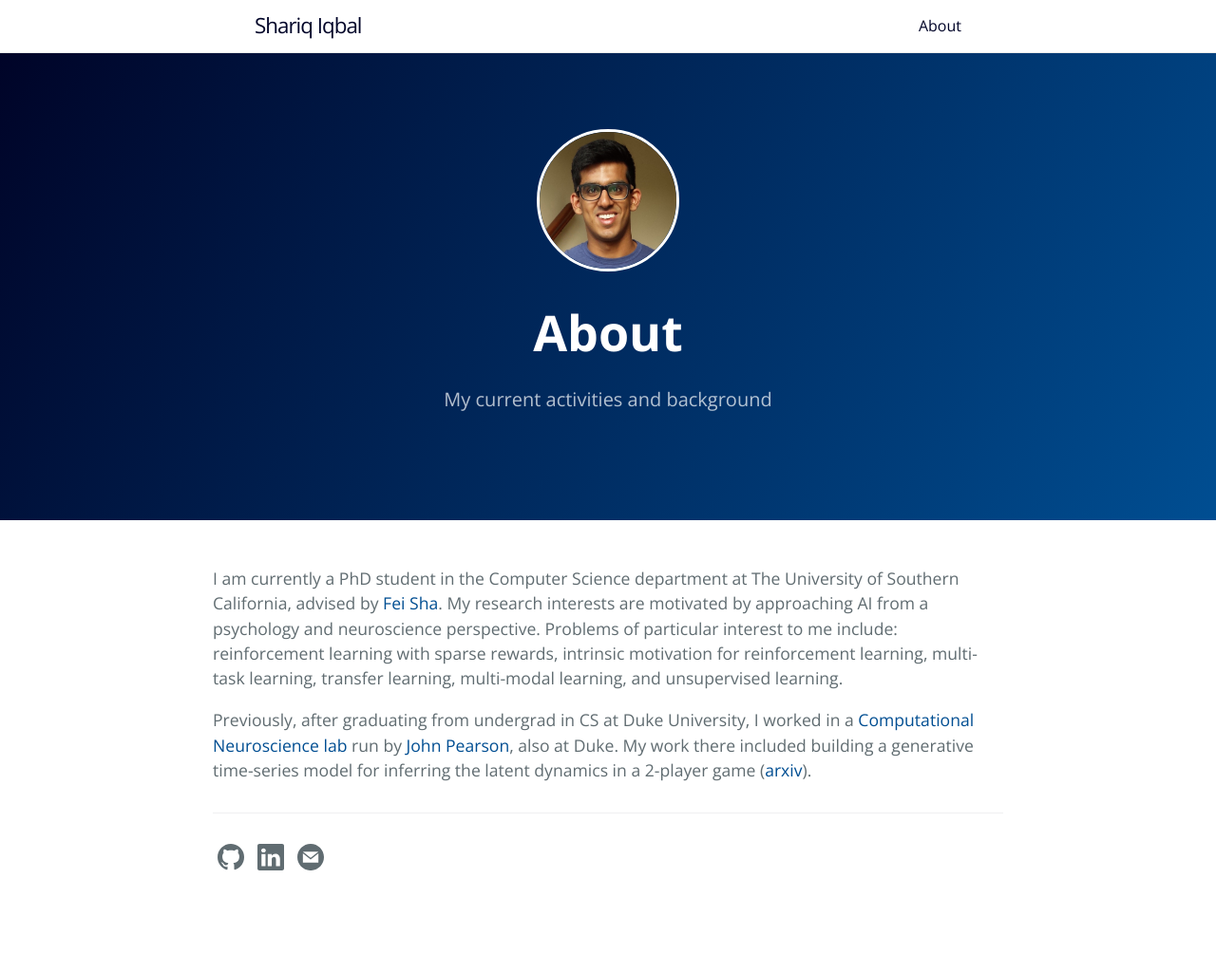
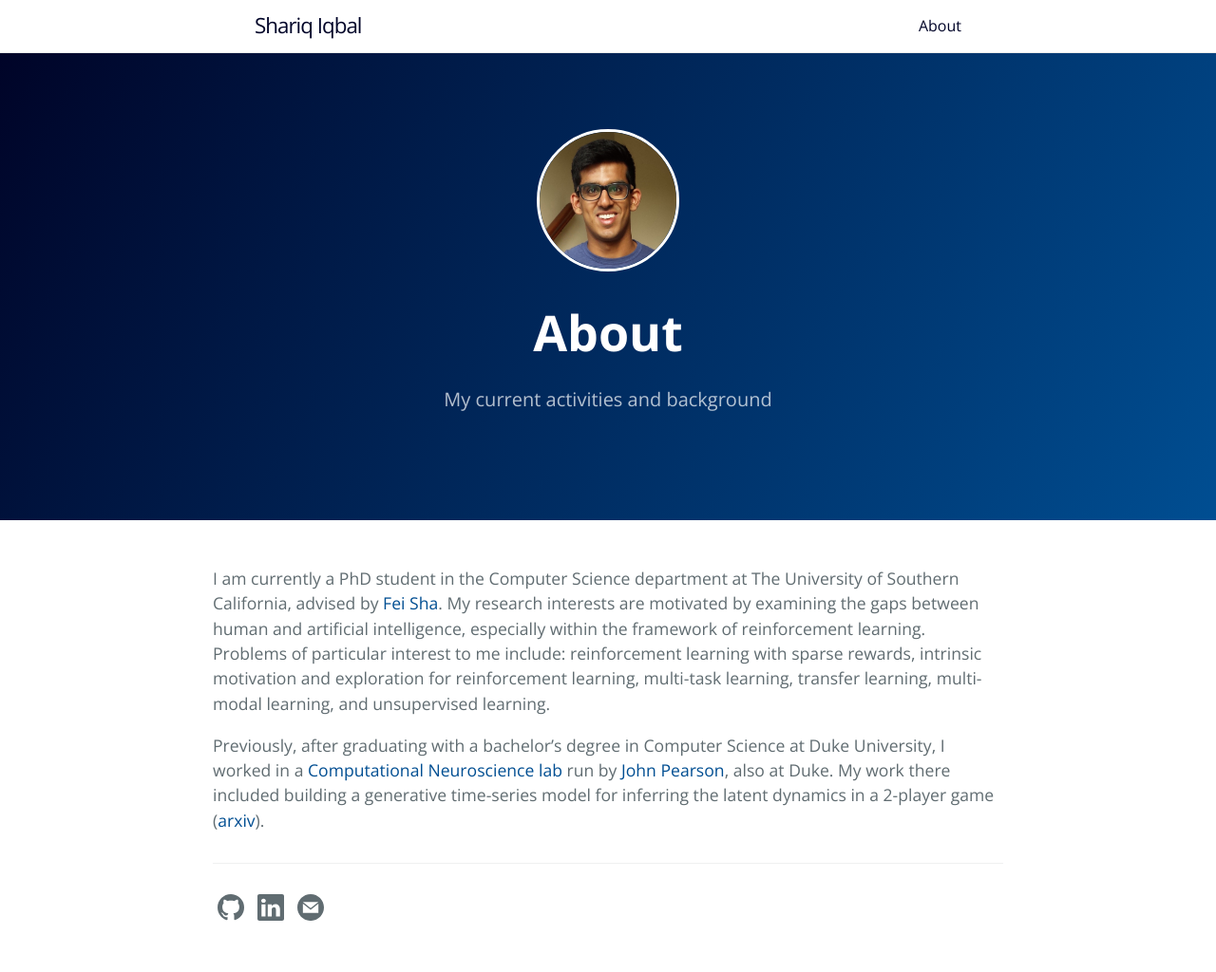
Before and after one commit to shariqiqbal2810/shariqiqbal2810.github.io, a Jekyll site: the page built from about.md, in a window 1280 px wide. Shown: the whole page at 95% size. Built offline with Jekyll 4.4.1, drawn with Linux system fonts in a browser that asks for light colours; before the commit the page ends 971 px from its top, so only the background shows below that.

Commit message:
Updated about

```diff
--- a/_config.yml
+++ b/_config.yml
@@ -1,5 +1,5 @@
 title: Shariq Iqbal
-description: PhD student at USC Computer Science. Researching Reinforcement Learning in dynamic environments.
+description: PhD student at USC Computer Science. Researching Machine Learning.
 
 baseurl:  # change this to the subpath of your site, e.g. /blog. Leave it empty if you don't need it.
 url: "https://shariqiqbal2810.github.io" # change this to the base hostname & protocol for your site
--- a/about.md
+++ b/about.md
@@ -5,6 +5,6 @@ tagline: My current activities and background
 permalink: /about.html
 ---
 
-I am currently a PhD student in the Computer Science department at The University of Southern California, advised by [Fei Sha](http://www-bcf.usc.edu/~feisha/). My research interests are motivated by approaching AI from a psychology and neuroscience perspective. Problems of particular interest to me include: reinforcement learning with sparse rewards, intrinsic motivation for reinforcement learning, multi-task learning, transfer learning, multi-modal learning, and unsupervised learning.
+I am currently a PhD student in the Computer Science department at The University of Southern California, advised by [Fei Sha](http://www-bcf.usc.edu/~feisha/). My research interests are motivated by examining the gaps between human and artificial intelligence, especially within the framework of reinforcement learning. Problems of particular interest to me include: reinforcement learning with sparse rewards, intrinsic motivation and exploration for reinforcement learning, multi-task learning, transfer learning, multi-modal learning, and unsupervised learning.
 
-Previously, after graduating from undergrad in CS at Duke University, I worked in a [Computational Neuroscience lab](https://pearsonlab.github.io/) run by [John Pearson](http://jmxpearson.com/), also at Duke. My work there included building a generative time-series model for inferring the latent dynamics in a 2-player game ([arxiv](https://arxiv.org/abs/1702.07319)).
+Previously, after graduating with a bachelor's degree in Computer Science at Duke University, I worked in a [Computational Neuroscience lab](https://pearsonlab.github.io/) run by [John Pearson](http://jmxpearson.com/), also at Duke. My work there included building a generative time-series model for inferring the latent dynamics in a 2-player game ([arxiv](https://arxiv.org/abs/1702.07319)).
```
